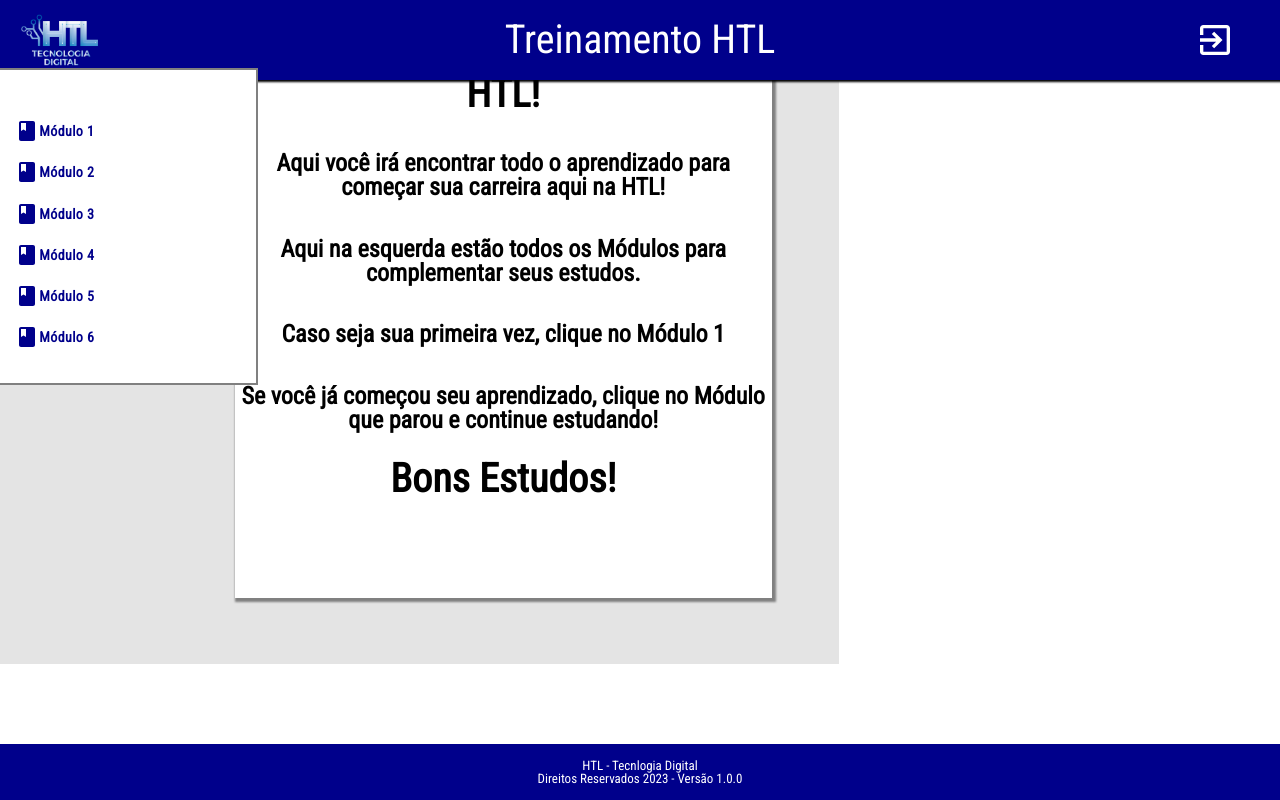
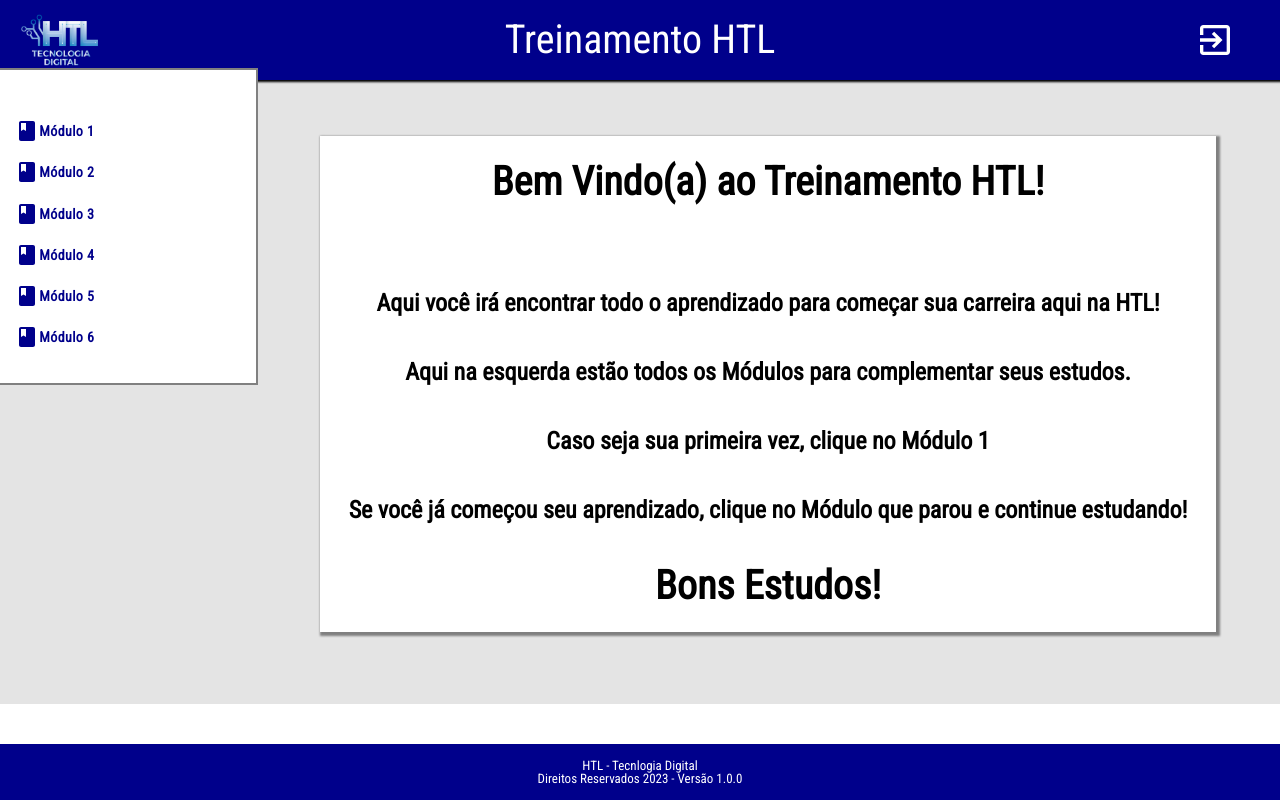
Before and after one commit to TiHTLbsb/TreinamentoHTL, a React (Create React App) app: page /home in a window 1280 px wide. Built offline with nearby package versions, Linux system fonts and the light colour scheme.

Commit message:
ajustando css da HomePage

```diff
--- a/src/CSS/Home/Home.css
+++ b/src/CSS/Home/Home.css
@@ -1,19 +1,27 @@
 .homePage {
   background-color: rgb(228, 228, 228);
-  margin-left: 20%;
-  height: 83vh;
+  z-index: 0;
+  height: 80vh;
   display: flex;
+  width: 100vw;
   justify-content: center;
+  align-items: center;
+  padding-top: 5%;
 }
 
 .homeContent {
   background-color: white;
-  width: 80%;
-  height: 85%;
-  margin-top: 2%;
+  width: 70%;
+  height: auto;
+  margin-left: 20%;
   box-shadow: 2px 2px 2px 2px gray;
   font-family: 'Roboto Condensed', sans-serif;
-  padding-top: 3%;
+  padding-top: 2%;
+  display: flex;
+  flex-direction: column;
+  align-items: center;
+  justify-content: center;
+  padding-bottom: 2%;
 }
 
 .homeTitle {
@@ -30,7 +38,7 @@
 
 .homeText {
   font-weight: 600;
-  margin-top: 7%;
+  margin-top: 5%;
   font-size: 1.5em;
 
 }
```
